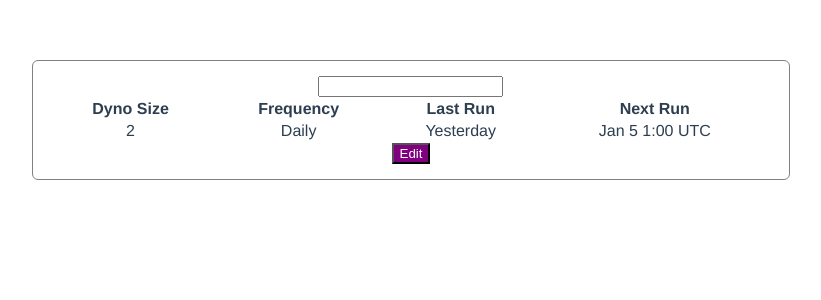
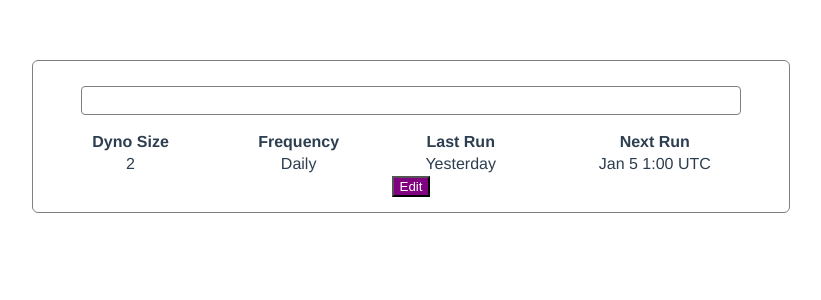
Before and after one commit to TheMkrage/Scheduler, a Vue app: page / in a window 1280 px wide. Shown: the top 300 px of the page, without its empty margins (229-1050 px from the left). Built offline with nearby package versions, Linux system fonts and the light colour scheme.

Commit message:
text field css fixed

```diff
--- a/src/components/Schedule.vue
+++ b/src/components/Schedule.vue
@@ -1,6 +1,6 @@
 <template>
 	<div class="schedule">
-		<input id="schedule-name" type="text"></input>
+		<input class="schedule-name" type="text"></input>
 		<table style="width:100%">
 			<tr>
 				<th>Dyno Size</th>
@@ -77,10 +77,11 @@ export default {
 </script>
 
 <style type="text/css">
-	.button {
+.button {
 	background-color: white;
 	color: black;
 }
+
 .button.dominant {
 	background-color: purple;
 	color: white;
@@ -95,6 +96,7 @@ export default {
 	margin-right: auto;
 	box-sizing: border-box;
 }
+
 .schedule-name {
 	margin-bottom: 15px;
 	margin-top: 10px;
```
